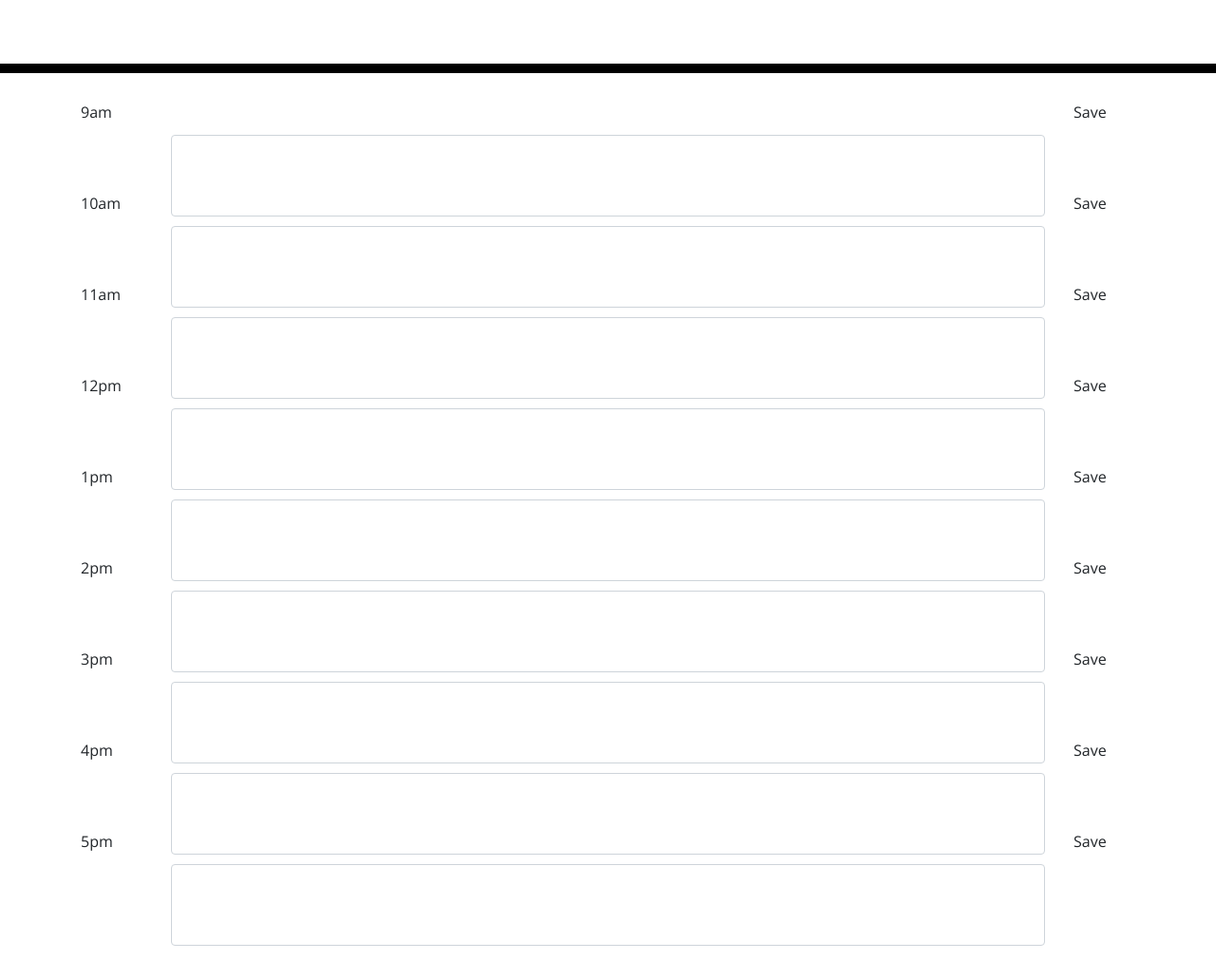
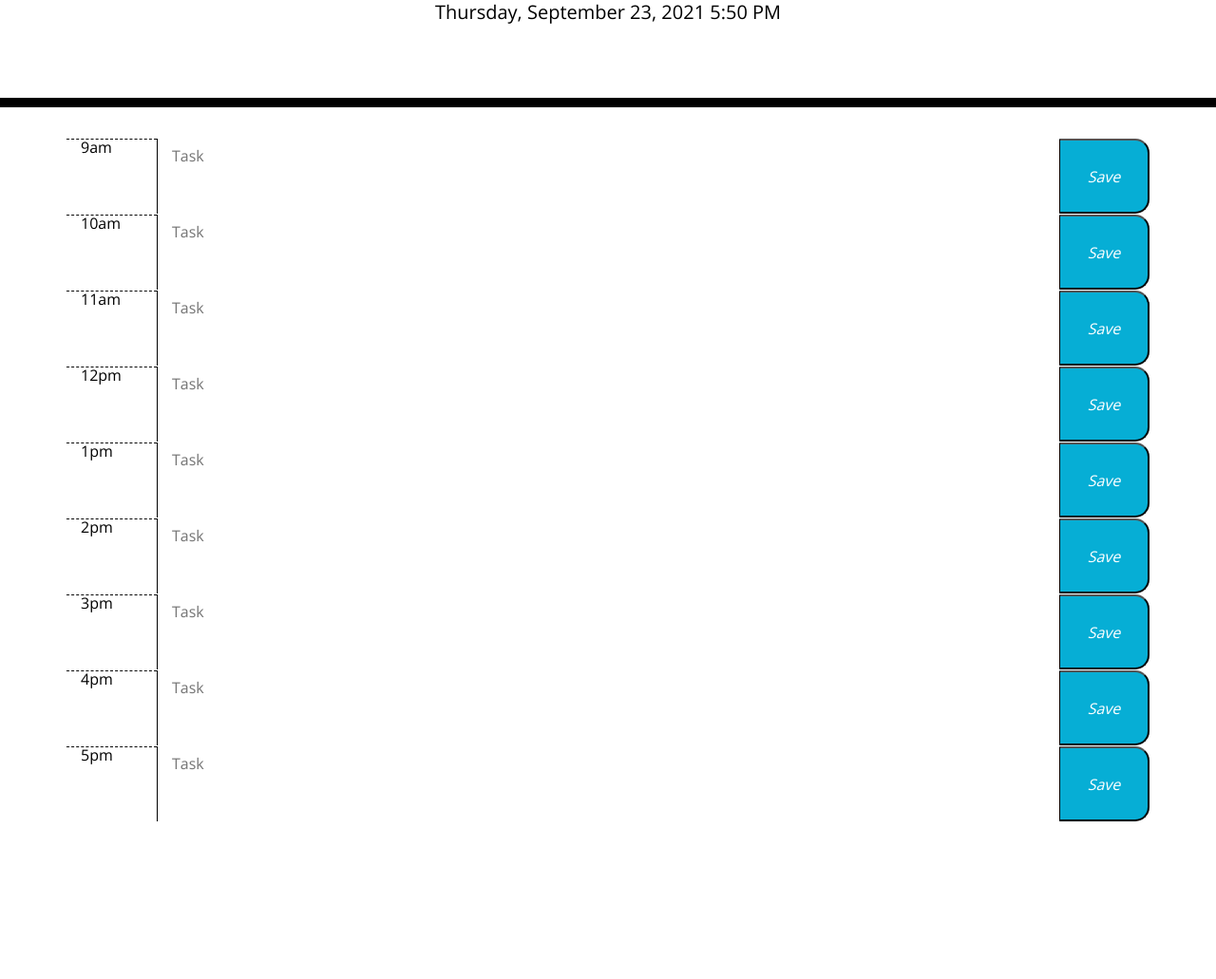
Before and after one commit to mmelendez3/Work-Day-Scheduler, a plain HTML site: page index.html in a window 1280 px wide. Shown: the part 191-1222 px from the top of the page at 95% size. After the commit the page ends 1056 px from the top, so only its background shows below. Drawn offline with nearby package versions, Linux system fonts and the light colour scheme; files that its build step writes are made by us from their sources; a web font is replaced by a local one.

Commit message:
add hover

```diff
--- a/index.html
+++ b/index.html
@@ -4,21 +4,12 @@
     <meta charset="UTF-8" />
     <meta name="viewport" content="width=device-width, initial-scale=1.0" />
     <meta http-equiv="X-UA-Compatible" content="ie=edge" />
-    <link
-      rel="stylesheet"
-      href="https://stackpath.bootstrapcdn.com/bootstrap/4.3.1/css/bootstrap.min.css"
-    />
-    <link
-      rel="stylesheet"
-      href="https://use.fontawesome.com/releases/v5.8.1/css/all.css"
-      integrity="sha384-50oBUHEmvpQ+1lW4y57PTFmhCaXp0ML5d60M1M7uH2+nqUivzIebhndOJK28anvf"
-      crossorigin="anonymous"
-    />
-    <link
-      href="https://fonts.googleapis.com/css?family=Open+Sans&display=swap"
-      rel="stylesheet"
-    />
-    <link rel="stylesheet" href="style.css" />
+    <link rel="stylesheet" href="https://stackpath.bootstrapcdn.com/bootstrap/4.3.1/css/bootstrap.min.css"/>
+    <link rel="stylesheet" href="https://cdnjs.cloudflare.com/ajax/libs/jqueryui/1.12.1/themes/base/jquery-ui.min.css">
+    <link rel="stylesheet" href="https://use.fontawesome.com/releases/v5.8.1/css/all.css" integrity="sha384-50oBUHEmvpQ+1lW4y57PTFmhCaXp0ML5d60M1M7uH2+nqUivzIebhndOJK28anvf" crossorigin="anonymous"/>
+    <link href="https://fonts.googleapis.com/css?family=Open+Sans&display=swap" rel="stylesheet"/>
+    <link rel="stylesheet" href="https://cdnjs.cloudflare.com/ajax/libs/open-iconic/1.1.1/font/css/open-iconic.min.css" integrity="sha512-LeCmts7kEi09nKc+DwGJqDV+dNQi/W8/qb0oUSsBLzTYiBwxj0KBlAow2//jV7jwEHwSCPShRN2+IWwWcn1x7Q==" crossorigin="anonymous" referrerpolicy="no-referrer" />
+    <link rel="stylesheet" href="./assets/CSS/style.css" />
     <title>Work Day Scheduler</title>
   </head>
 
@@ -31,111 +22,58 @@
 
     <div class="container">
 
-      <div class="row mb-3">
-
-        <div class="col-1">9am</div>
-
-        <div class="col-10" >
-          <textarea class="form-control" id="exampleFormControlTextarea1" rows="3"></textarea>
-        </div>
-
-          <div class="col-1">Save</div>
-
+      <div class="row">
+        <div class="col-1 hour">9am</div>
+        <textarea id="9" class="col-10" placeholder="Task"></textarea>
+        <button class="col-1 saveBtn"><i>Save</i></button>
       </div>
-      <div class="row mb-3">
-
-        <div class="col-1">10am</div>
-
-        <div class="col-10" >
-          <textarea class="form-control" id="exampleFormControlTextarea1" rows="3"></textarea>
-        </div>
-
-          <div class="col-1">Save</div>
-
+      <div class="row">
+        <div class="col-1 hour">10am</div>
+        <textarea id="10" class="col-10" placeholder="Task"></textarea>
+        <button class="col-1 saveBtn"><i>Save</i></button>
       </div>
-      <div class="row mb-3">
-
-        <div class="col-1">11am</div>
-
-        <div class="col-10" >
-          <textarea class="form-control" id="exampleFormControlTextarea1" rows="3"></textarea>
-        </div>
-
-          <div class="col-1">Save</div>
-
+      <div class="row">
+        <div class="col-1 hour">11am</div>
+        <textarea id="11" class="col-10" placeholder="Task"></textarea>
+        <button class="col-1 saveBtn"><i>Save</i></button>
       </div>
-      <div class="row mb-3">
-
-        <div class="col-1">12pm</div>
-
-        <div class="col-10" >
-          <textarea class="form-control" id="exampleFormControlTextarea1" rows="3"></textarea>
-        </div>
-
-          <div class="col-1">Save</div>
-
+      <div class="row">
+        <div class="col-1 hour">12pm</div>
+        <textarea id="12" class="col-10" placeholder="Task"></textarea>
+        <button class="col-1 saveBtn"><i>Save</i></button>
       </div>
-      <div class="row mb-3">
-
-        <div class="col-1">1pm</div>
-
-        <div class="col-10" >
-          <textarea class="form-control" id="exampleFormControlTextarea1" rows="3"></textarea>
-        </div>
-
-          <div class="col-1">Save</div>
-
+      <div class="row">
+        <div class="col-1 hour">1pm</div>
+        <textarea id="13" class="col-10" placeholder="Task"></textarea>
+        <button class="col-1 saveBtn"><i>Save</i></button>
       </div>
-      <div class="row mb-3">
-
-        <div class="col-1">2pm</div>
-
-        <div class="col-10" >
-          <textarea class="form-control" id="exampleFormControlTextarea1" rows="3"></textarea>
-        </div>
-
-          <div class="col-1">Save</div>
-
+      <div class="row">
+        <div class="col-1 hour">2pm</div>
+        <textarea id="14" class="col-10" placeholder="Task"></textarea>
+        <button class="col-1 saveBtn"><i>Save</i></button>
       </div>
-      <div class="row mb-3">
-
-        <div class="col-1">3pm</div>
-
-        <div class="col-10" >
-          <textarea class="form-control" id="exampleFormControlTextarea1" rows="3"></textarea>
-        </div>
-
-          <div class="col-1">Save</div>
-
+      <div class="row">
+        <div class="col-1 hour">3pm</div>
+        <textarea id="15" class="col-10" placeholder="Task"></textarea>
+        <button class="col-1 saveBtn"><i>Save</i></button>
       </div>
-      <div class="row mb-3">
-
-        <div class="col-1">4pm</div>
-
-        <div class="col-10" >
-          <textarea class="form-control" id="exampleFormControlTextarea1" rows="3"></textarea>
-        </div>
-
-          <div class="col-1">Save</div>
-
+      <div class="row">
+        <div class="col-1 hour">4pm</div>
+        <textarea id="16" class="col-10" placeholder="Task"></textarea>
+        <button class="col-1 saveBtn"><i>Save</i></button>
       </div>
-      <div class="row mb-3">
-
-        <div class="col-1">5pm</div>
-
-        <div class="col-10" >
-          <textarea class="form-control" id="exampleFormControlTextarea1" rows="3"></textarea>
-        </div>
-
-          <div class="col-1">Save</div>
-
+      <div class="row">
+        <div class="col-1 hour">5pm</div>
+        <textarea id="17" class="col-10" placeholder="Task"></textarea>
+        <button class="col-1 saveBtn"><i>Save</i></button>
       </div>
-
-
 
     </div>
 
     <script src="https://code.jquery.com/jquery-3.4.1.min.js"></script>
+    <script src="https://cdnjs.cloudflare.com/ajax/libs/jqueryui/1.12.1/jquery-ui.min.js"></script>
+    <script src="https://cdnjs.cloudflare.com/ajax/libs/twitter-bootstrap/4.3.1/js/bootstrap.min.js"></script>
     <script src="https://cdnjs.cloudflare.com/ajax/libs/moment.js/2.24.0/moment.min.js"></script>
+    <script src="./assets/js/script.js"></script>
   </body>
 </html>
```
